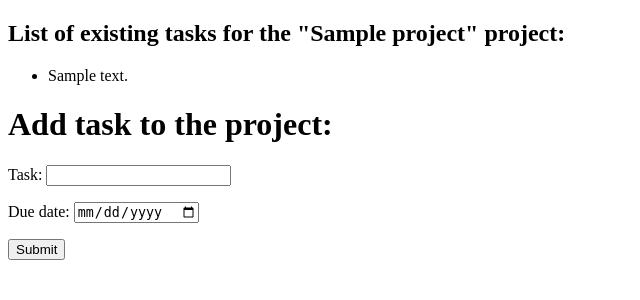
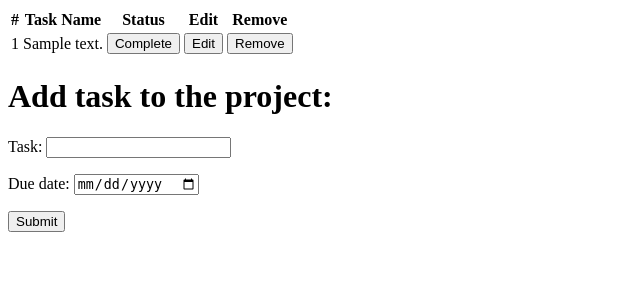
Before and after one commit to sukhanova/TODO-App, a Flask app: page /projects/1 in a window 1280 px wide. Shown: the top 300 px of the page, without its empty margins (0-640 px from the left). Run offline with Flask 2, Linux system fonts and the light colour scheme; tables that the repository leaves empty hold one stand-in row (values such as "Sample post").

Commit message:
Updated Task with status property, updated db, added status to seeded data, updated project_details template - added table to display existing tasks and status, added Edir and Remove buttons

```diff
--- a/model.py
+++ b/model.py
@@ -65,12 +65,14 @@ class Task(db.Model):
                    primary_key=True)
     description = db.Column(db.String)
     done = db.Column(db.Boolean)
+    status = db.Column(db.String)
     pub_date = db.Column(db.DateTime)
     project_id = db.Column(db.Integer, db.ForeignKey("projects.project_id"))
 
-    def __init__(self, description, done, pub_date, project_id):
+    def __init__(self, description, done, status, pub_date, project_id):
         self.description = description
         self.done = False
+        self.status = status
         self.pub_date = pub_date
         self.project_id = project_id
 
--- a/server.py
+++ b/server.py
@@ -60,13 +60,13 @@ def select_project_form():
 def add_task(project_id):
 
     project = Project.query.get(project_id)
-    # task = Task.query.get_all()
     task = ProjectTask.query.all()
 
     task_name = request.args.get('task')
     due_date = request.args.get('date')
     print(project.tasks)
     print("*"*10)
+
     # new_task = Task(description=task_name,
     #                 pub_date=date,
     #                 task_id=new_task_id)
--- a/templates/project_details.html
+++ b/templates/project_details.html
@@ -6,15 +6,44 @@
 
 {% block body %}
 
-<section>
-    <h1>List of existing tasks for the "{{project.title}}" project:</h1>
-    <ul>
+<!-- Todo Table -->
+<div>
+  <table class="table">
+      <thead>
+      <tr>
+          <th class="task-id">#</th>
+          <th class="task">Task Name</th>
+          <th class="status">Status</th>
+          <th class="update">Edit</th>
+          <th class="update">Remove</th>
+      </tr>
+      </thead>
+
+      <tbody>
       {% for tasks in project.tasks %}
-      <li>{{ tasks.description }} </li>
+          <tr>
+              <td>{{tasks.task_id}}</td>
+              <td>{{tasks.description}}</td>
+
+              {% if tasks.status == "In Progress" %}
+                    <td><button type="button" data-source="{{tasks.task_id}}">{{tasks.status}}</button></td>
+                {%endif%}
+                {% if tasks.status == "Todo" %}
+                    <td><button type="button" data-source="{{tasks.task_id}}">{{tasks.status}}</button></td>
+                {%endif%}
+                {% if tasks.status == "Complete" %}
+                    <td><button type="button" data-source="{{tasks.task_id}}">{{tasks.status}}</button></td>
+                {%endif%}
+
+
+                <td><button type="button" data-source="{{tasks.task_id}}">Edit</button></td>
+
+                <td><button class="remove" data-source="{{tasks.task_id}}" type="button">Remove</button></td>
+
       {% endfor %}
-    </ul>
 
-</section>
+      </tbody>
+  </table>
 
 <main>
 
--- a/templates/project_tasks.html
+++ b/templates/project_tasks.html
@@ -12,7 +12,7 @@
   <h1>Updated list of project tasks, including yours:</h1>
   <ul>
     {% for tasks in project.tasks %}
-    <li>{{ tasks.description }}</li>
+    <li>{{tasks.task_id}} {{ tasks.description }}</li>
     {% endfor %}
   </ul>
 
```
Also changed, not shown: seed.py (+12 -0 lines).
